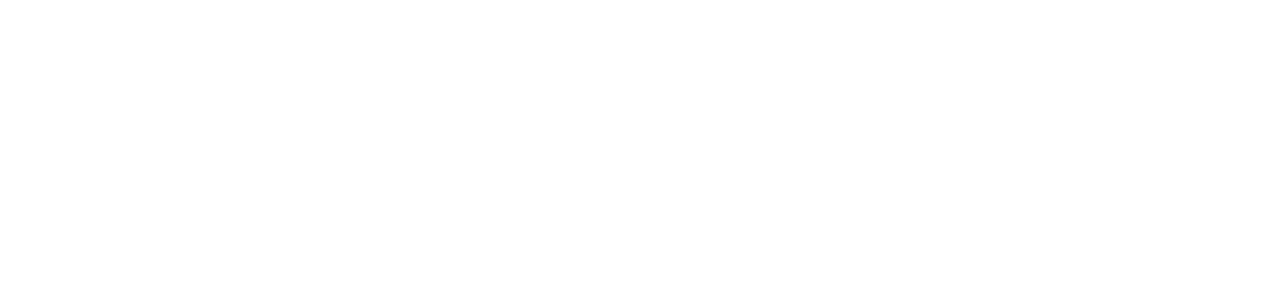
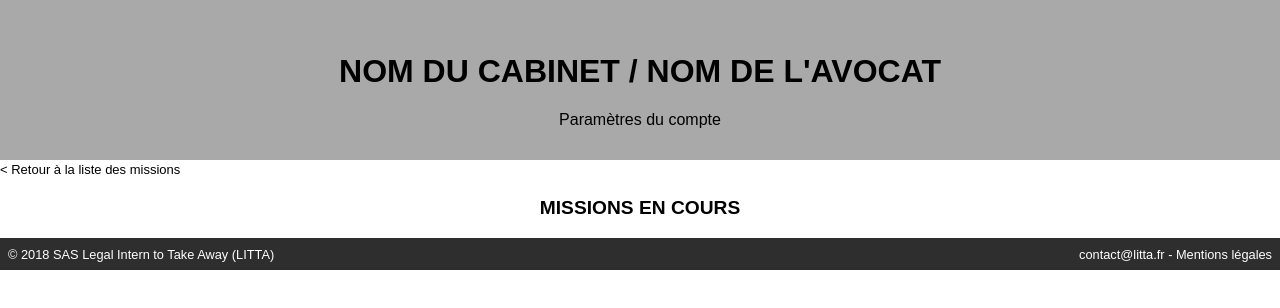
Before and after one commit to WildCodeSchool/paris-0218-tuttifrutti-client, a React (Create React App) app: page /missions in a window 1280 px wide. Shown: the top 308 px of the page. Built offline with nearby package versions, Linux system fonts and the light colour scheme; no server answers.

Commit message:
created AllMissionsPage + routes AllMissions and Mission + route on return to profile + a lot more...

```diff
--- a/src/App.js
+++ b/src/App.js
@@ -5,7 +5,9 @@
 import FrontPage from './containers/FrontPage.js'
 import SignUp from './components//SignUp.js'
 import Login from './components/Login.js'
-import HomeLawyer from './containers/HomeLawyer.js';
+import HomeLawyer from './containers/HomeLawyer.js'
+import AllMissionsPage from './containers/AllMissionsPage.js'
+import MissionPage from './containers/MissionPage.js'
 import Footer from './containers/Footer.js'
 
 
@@ -20,6 +22,8 @@
                             <Route exact path="/reg" component={SignUp}/>
                             <Route exact path="/login" component={Login}/>
                             <Route exact path="/profile" component={HomeLawyer}/>
+                            <Route exact path="/missions" component={AllMissionsPage} />
+                            <Route exact path="/missions/:missionId?" component={MissionPage} />
                         </Switch>
                     </div>
                 </BrowserRouter>
--- a/src/containers/AllMissions.js
+++ b/src/containers/AllMissions.js
@@ -25,7 +25,8 @@
   render() {
 
     const showDetailedMission = (id) => {
-      console.log('cliiiiiiiick', id)
+      const missionId = id
+      console.log(missionId)
     }
 
     const eachMission = mission => {
--- /dev/null
+++ b/src/containers/AllMissionsPage.js
@@ -0,0 +1,23 @@
+import React from 'react'
+import HomeLawyerHeader from './HomeLawyerHeader.js'
+import AllMissions from '../containers/AllMissions.js'
+import MissionPageHeader from '../containers/MissionPageHeader.js'
+import Footer from '../containers/Footer.js'
+import './style/AllMissionsPage.css'
+
+class AllMissionsPage extends React.Component {
+
+    render() {
+        return (
+            <div>
+                <HomeLawyerHeader />
+                <MissionPageHeader />
+                <AllMissions />
+                <Footer />
+            </div>
+        )
+    }
+
+}
+
+export default AllMissionsPage
--- a/src/containers/HomeLawyerMissions.js
+++ b/src/containers/HomeLawyerMissions.js
@@ -1,11 +1,12 @@
 import React from 'react'
+import { Link } from 'react-router-dom'
 import MissionTitle from '../components/MissionTitle.js'
 import './style/HomeLawyerMissions.css'
 
 const HomeLawyerMissions = () => (
   <div className='home-lawyer-missions'>
     <div className='home-lawyer-currentmissions'>
-      <MissionTitle className='lawyer-mission-title' text='Missions en cours' />
+      <Link to={`/missions`}><MissionTitle className='lawyer-mission-title' text='Missions en cours' /></Link>
     </div>
     <div className='home-lawyer-oldmissions'>
       <MissionTitle className='lawyer-mission-title' text='Historique des missions' />
--- a/src/containers/MissionPage.js
+++ b/src/containers/MissionPage.js
@@ -1,6 +1,7 @@
 import React from 'react'
 import Mission from '../containers/Mission.js'
 import MissionPageHeader from '../containers/MissionPageHeader.js'
+import Footer from '../containers/Footer.js'
 import './style/MissionPage.css'
 
 class MissionPage extends React.Component {
@@ -10,6 +11,7 @@
     <div>
       <MissionPageHeader />
       <Mission />
+      <Footer />
     </div>
   )
 }
--- a/src/containers/MissionPageHeader.js
+++ b/src/containers/MissionPageHeader.js
@@ -1,4 +1,5 @@
 import React from 'react'
+import { Link } from 'react-router-dom'
 import GoBack from '../components/GoBack.js'
 import MissionTitle from '../components/MissionTitle.js'
 import './style/MissionPageHeader.css'
@@ -8,7 +9,7 @@
 render() {
   return (
     <div>
-      <GoBack text='< Retour à la liste des missions' />
+      <Link to={`/profile`}><GoBack text='< Retour à la liste des missions' /></Link>
       <MissionTitle text='Missions en cours'/>
     </div>
   )
```
Also changed, not shown: src/containers/style/AllMissionsPage.css (added).
